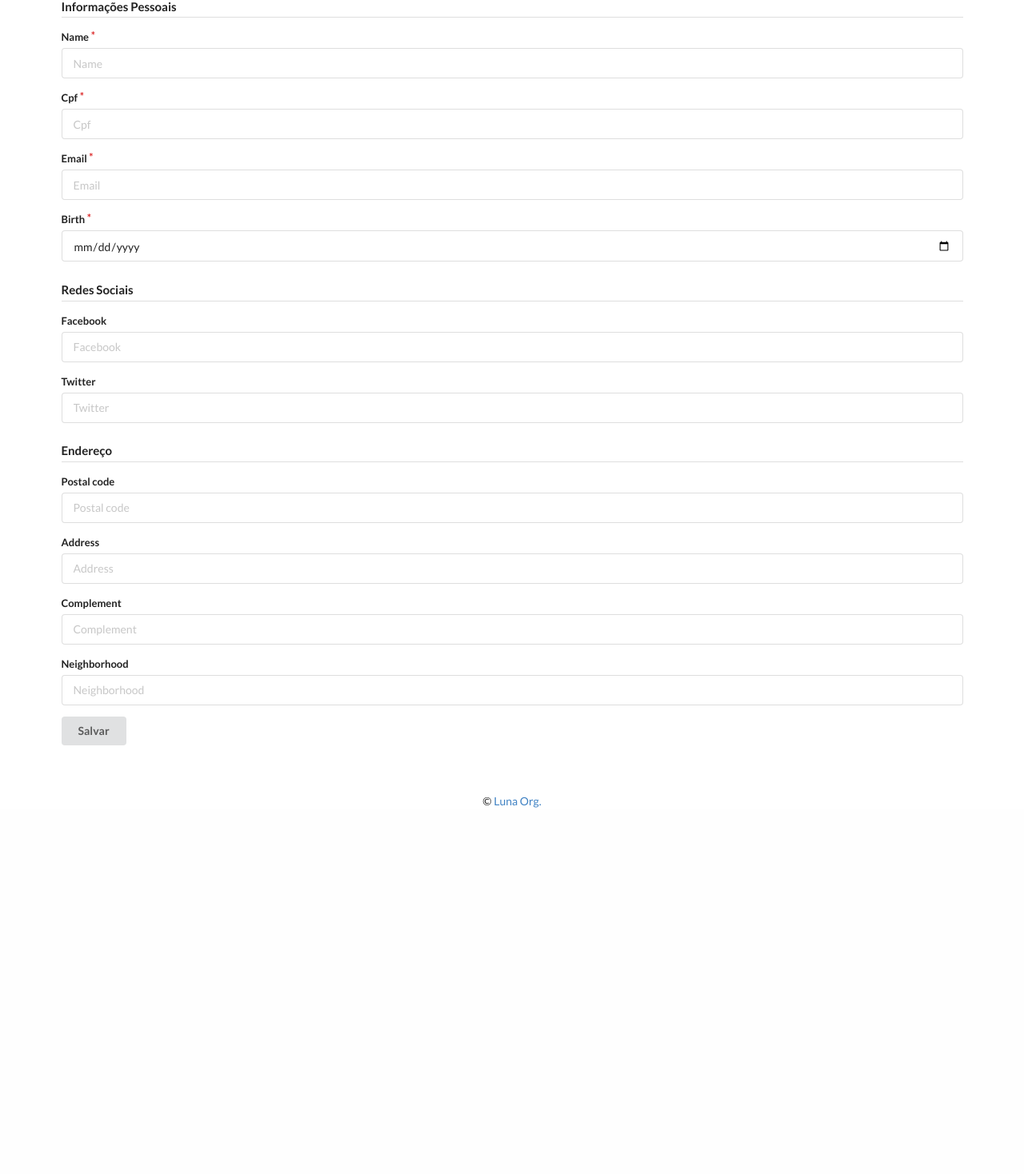
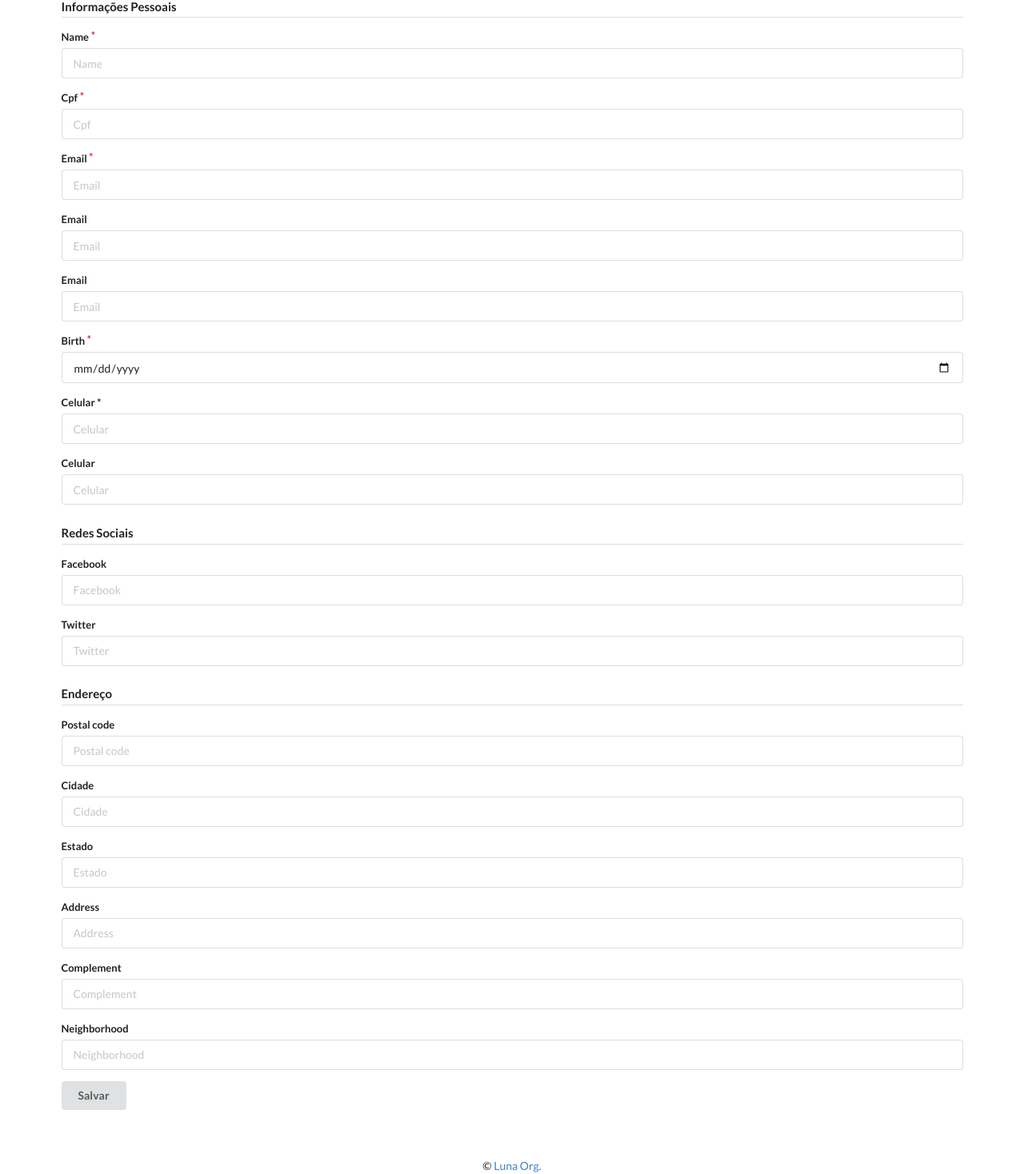
Before and after one commit to luna-assistant/legacy-luna, a Flask app: template backend/luna/client/templates/profile/form.html in a window 1280 px wide. Shown: the part 156-1624 px from the top of the page at 80% size. Before the commit the page ends 1166 px from the top, so only its background shows below. Run offline with Flask 2, Linux system fonts and the light colour scheme; the template is opened without the code that fills it, so the values that code supplies are empty, except form fields; form fields are guessed from the names that the template uses; some libraries are stand-ins or nearby versions.

Commit message:
fix #36 HTML adicionado no formulario

```diff
--- a/backend/luna/client/templates/profile/form.html
+++ b/backend/luna/client/templates/profile/form.html
@@ -25,9 +25,30 @@
     {{ form.email.label }}
     {{ form.email(placeholder=form.email.label.text) }}
   </div>
+
+  <div class="field ">
+    <label for="Email2">Email</label>
+    <input id="email2" name="email2" placeholder="Email" type="text" value="">
+  </div>
+
+  <div class="field ">
+    <label for="Email3">Email</label>
+    <input id="email3" name="email3" placeholder="Email" type="text" value="">
+  </div>
+
   <div class="field required {{ 'error' if form.birth.errors else '' }}">
     {{ form.birth.label }}
     {{ form.birth(placeholder=form.birth.label.text, data_mask='00/00/0000') }}
+  </div>
+
+  <div class="field ">
+    <label for="Celular">Celular *</label>
+    <input id="phone" name="phone" placeholder="Celular" type="text" value="">
+  </div>
+
+  <div class="field ">
+    <label for="Celular2">Celular</label>
+    <input id="phone2" name="phone2" placeholder="Celular " type="text" value="">
   </div>
 
 
@@ -46,6 +67,18 @@
     {{ form.postal_code.label }}
     {{ form.postal_code(placeholder=form.postal_code.label.text, data_mask='00000-000') }}
   </div>
+
+  <div class="field ">
+    <label for="Cidade">Cidade</label>
+    <input id="city" name="city" placeholder="Cidade" type="text" value="">
+  </div>
+
+  <div class="field ">
+    <label for="UF">Estado</label>
+    <input id="uf" name="uf" placeholder="Estado" type="text" value="">
+  </div>
+
+
   <div class="field {{ 'error' if form.address.errors else '' }}">
     {{ form.address.label }}
     {{ form.address(placeholder=form.address.label.text) }}
@@ -59,6 +92,8 @@
     {{ form.neighborhood(placeholder=form.neighborhood.label.text) }}
   </div>
 
+
+
   <button type="submit" class="ui button">Salvar</button>
 
 </form>
```
